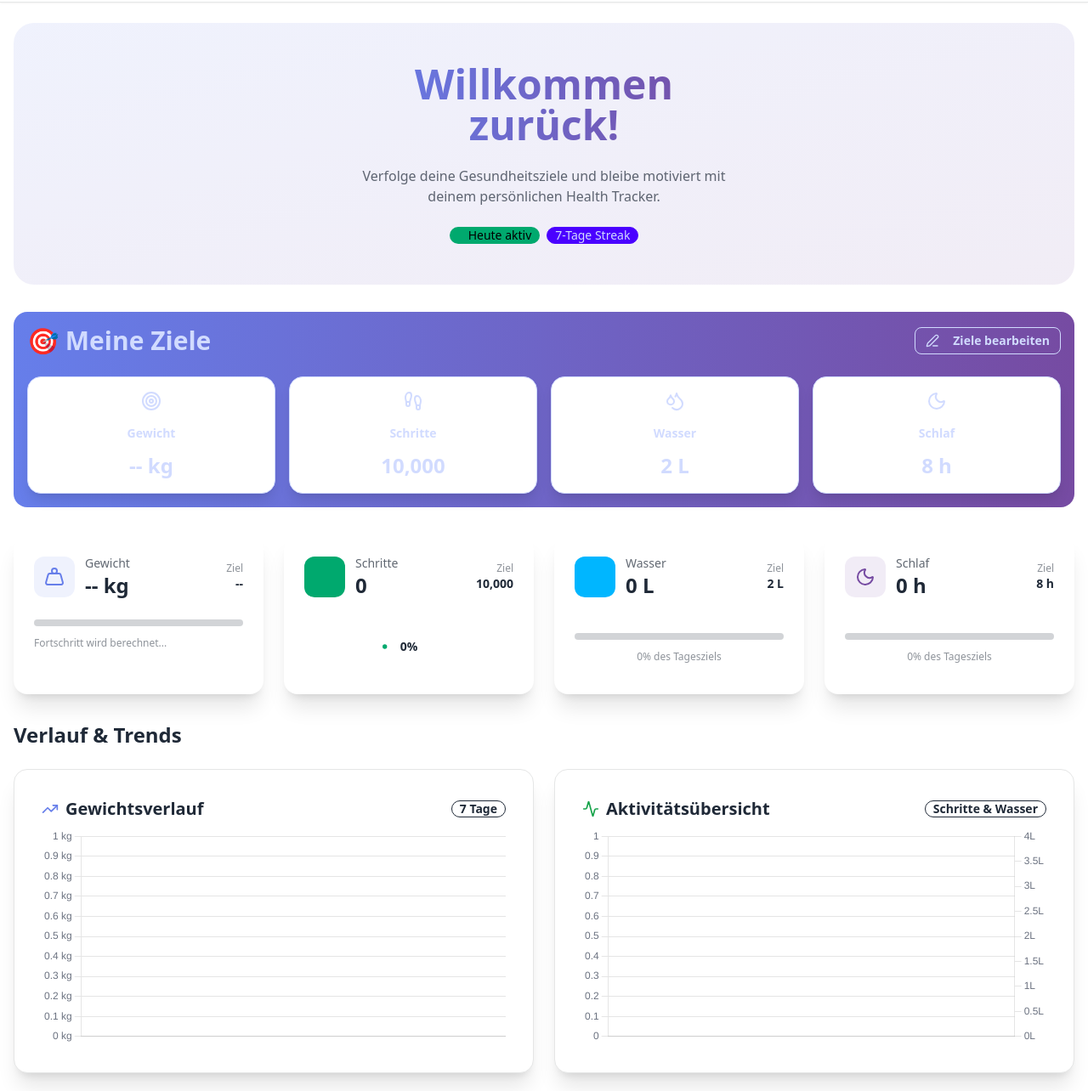
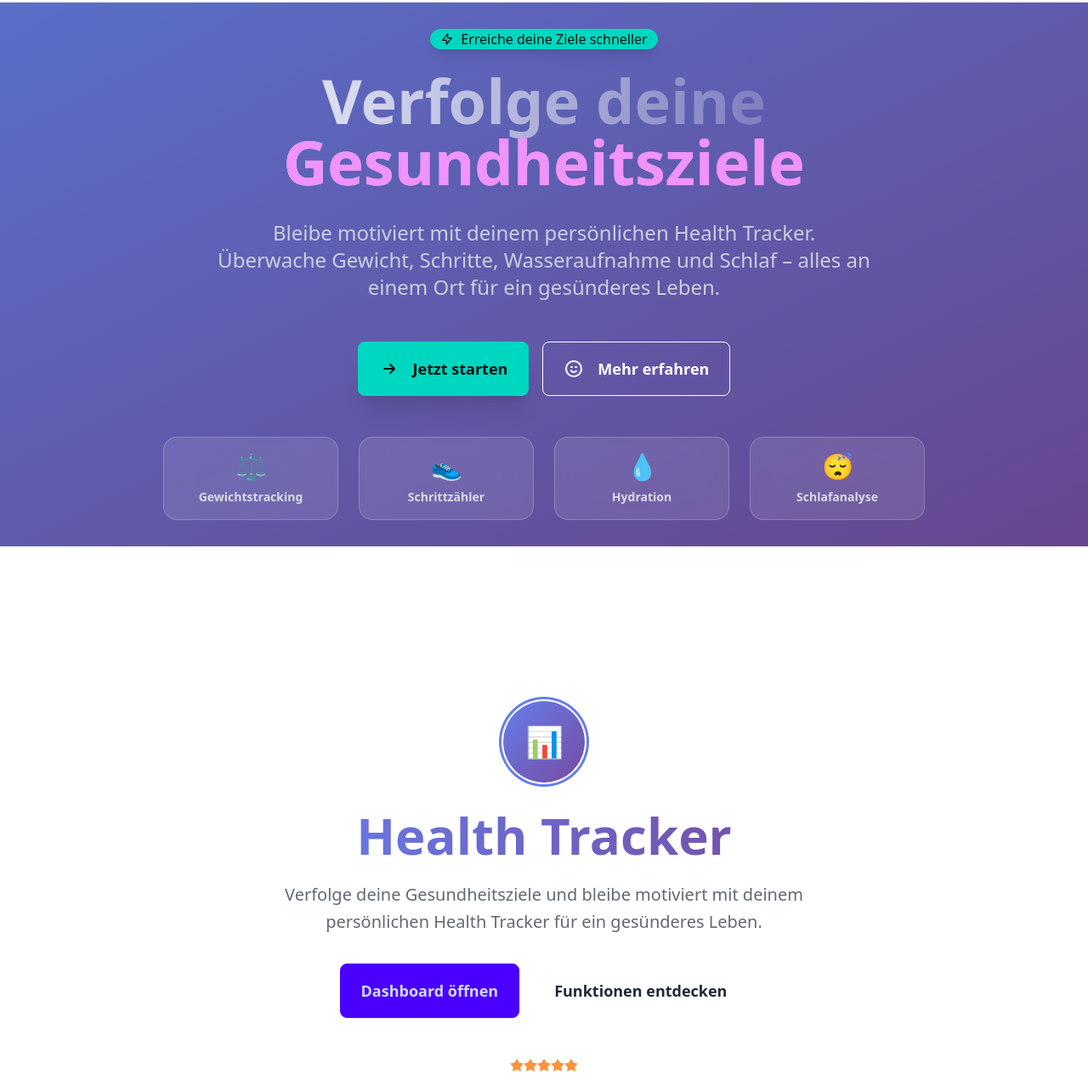
Before and after one commit to zy0x1337/health-tracker-pwa, a website: page public/index.html in a window 1280 px wide. Shown: the part 62-1346 px from the top of the page at 85% size. Drawn offline with nearby package versions, Linux system fonts and the light colour scheme; no server answers.

Commit message:
UI update

```diff
--- a/public/index.html
+++ b/public/index.html
@@ -87,6 +87,122 @@
             </button>
         </div>
     </div>
+
+    <!-- Hero Section mit Gradient Background -->
+<div class="hero min-h-[80vh] bg-gradient-to-br from-primary to-secondary">
+  <div class="hero-overlay bg-opacity-20"></div>
+  <div class="hero-content text-center text-neutral-content max-w-5xl">
+    <div class="max-w-4xl">
+      <!-- Badge für Aufmerksamkeit -->
+      <div class="badge badge-accent badge-lg mb-6 shadow-lg">
+        <svg xmlns="http://www.w3.org/2000/svg" class="h-4 w-4 mr-2" fill="none" viewBox="0 0 24 24" stroke="currentColor">
+          <path stroke-linecap="round" stroke-linejoin="round" stroke-width="2" d="M13 10V3L4 14h7v7l9-11h-7z" />
+        </svg>
+        Erreiche deine Ziele schneller
+      </div>
+
+      <!-- Hauptüberschrift -->
+      <h1 class="text-5xl md:text-7xl font-bold mb-8 bg-gradient-to-r from-white to-base-100 bg-clip-text text-transparent">
+        Verfolge deine
+        <span class="text-accent">Gesundheitsziele</span>
+      </h1>
+
+      <!-- Untertitel -->
+      <p class="text-xl md:text-2xl mb-12 opacity-90 leading-relaxed max-w-3xl mx-auto">
+        Bleibe motiviert mit deinem persönlichen Health Tracker.
+        Überwache Gewicht, Schritte, Wasseraufnahme und Schlaf –
+        alles an einem Ort für ein gesünderes Leben.
+      </p>
+
+      <!-- CTA Buttons -->
+      <div class="flex flex-col sm:flex-row gap-4 justify-center items-center mb-12">
+        <button class="btn btn-accent btn-lg text-accent-content shadow-xl hover:shadow-2xl transition-all duration-300">
+          <svg xmlns="http://www.w3.org/2000/svg" class="h-6 w-6 mr-2" fill="none" viewBox="0 0 24 24" stroke="currentColor">
+            <path stroke-linecap="round" stroke-linejoin="round" stroke-width="2" d="M13 7l5 5m0 0l-5 5m5-5H6" />
+          </svg>
+          Jetzt starten
+        </button>
+        <button class="btn btn-outline btn-lg text-white border-white hover:bg-white hover:text-primary transition-all duration-300">
+          <svg xmlns="http://www.w3.org/2000/svg" class="h-6 w-6 mr-2" fill="none" viewBox="0 0 24 24" stroke="currentColor">
+            <path stroke-linecap="round" stroke-linejoin="round" stroke-width="2" d="M14.828 14.828a4 4 0 01-5.656 0M9 10h1m4 0h1m-6 4h.01M21 12a9 9 0 11-18 0 9 9 0 0118 0z" />
+          </svg>
+          Mehr erfahren
+        </button>
+      </div>
+
+      <!-- Feature Highlights -->
+      <div class="grid grid-cols-2 md:grid-cols-4 gap-6 max-w-4xl mx-auto">
+        <div class="stats-card bg-white bg-opacity-10 backdrop-blur-lg rounded-2xl p-4 border border-white border-opacity-20">
+          <div class="text-3xl mb-2">⚖️</div>
+          <div class="text-sm font-semibold">Gewichtstracking</div>
+        </div>
+        <div class="stats-card bg-white bg-opacity-10 backdrop-blur-lg rounded-2xl p-4 border border-white border-opacity-20">
+          <div class="text-3xl mb-2">👟</div>
+          <div class="text-sm font-semibold">Schrittzähler</div>
+        </div>
+        <div class="stats-card bg-white bg-opacity-10 backdrop-blur-lg rounded-2xl p-4 border border-white border-opacity-20">
+          <div class="text-3xl mb-2">💧</div>
+          <div class="text-sm font-semibold">Hydration</div>
+        </div>
+        <div class="stats-card bg-white bg-opacity-10 backdrop-blur-lg rounded-2xl p-4 border border-white border-opacity-20">
+          <div class="text-3xl mb-2">😴</div>
+          <div class="text-sm font-semibold">Schlafanalyse</div>
+        </div>
+      </div>
+    </div>
+  </div>
+
+  <!-- Scroll-Indikator -->
+  <div class="absolute bottom-8 left-1/2 transform -translate-x-1/2 animate-bounce">
+    <svg xmlns="http://www.w3.org/2000/svg" class="h-8 w-8 text-white opacity-70" fill="none" viewBox="0 0 24 24" stroke="currentColor">
+      <path stroke-linecap="round" stroke-linejoin="round" stroke-width="2" d="M19 14l-7 7m0 0l-7-7m7 7V3" />
+    </svg>
+  </div>
+</div>
+
+<!-- Alternative: Minimalistischer Hero für ein cleaneres Design -->
+<div class="hero min-h-screen bg-base-100">
+  <div class="hero-content text-center">
+    <div class="max-w-2xl">
+      <div class="avatar mb-8">
+        <div class="w-24 rounded-full ring ring-primary ring-offset-base-100 ring-offset-2">
+          <div class="bg-gradient-to-br from-primary to-secondary w-full h-full rounded-full flex items-center justify-center text-4xl">
+            📊
+          </div>
+        </div>
+      </div>
+
+      <h1 class="text-6xl font-bold bg-gradient-to-r from-primary to-secondary bg-clip-text text-transparent mb-6">
+        Health Tracker
+      </h1>
+
+      <p class="text-xl text-base-content/70 mb-8 leading-relaxed">
+        Verfolge deine Gesundheitsziele und bleibe motiviert mit deinem
+        persönlichen Health Tracker für ein gesünderes Leben.
+      </p>
+
+      <div class="flex flex-col sm:flex-row gap-4 justify-center">
+        <button class="btn btn-primary btn-lg">
+          Dashboard öffnen
+        </button>
+        <button class="btn btn-ghost btn-lg">
+          Funktionen entdecken
+        </button>
+      </div>
+
+      <!-- Social Proof -->
+      <div class="mt-12 flex items-center justify-center gap-2 text-base-content/50">
+        <div class="rating rating-sm">
+          <input type="radio" name="rating-1" class="mask mask-star-2 bg-orange-400" checked />
+          <input type="radio" name="rating-1" class="mask mask-star-2 bg-orange-400" checked />
+          <input type="radio" name="rating-1" class="mask mask-star-2 bg-orange-400" checked />
+          <input type="radio" name="rating-1" class="mask mask-star-2 bg-orange-400" checked />
+          <input type="radio" name="rating-1" class="mask mask-star-2 bg-orange-400" checked />
+        </div>
+      </div>
+    </div>
+  </div>
+</div>
 
     <div class="container mx-auto px-4 py-6 max-w-7xl">
         <!-- Welcome Section -->
```
Also changed, not shown: public/dist/output.css.
